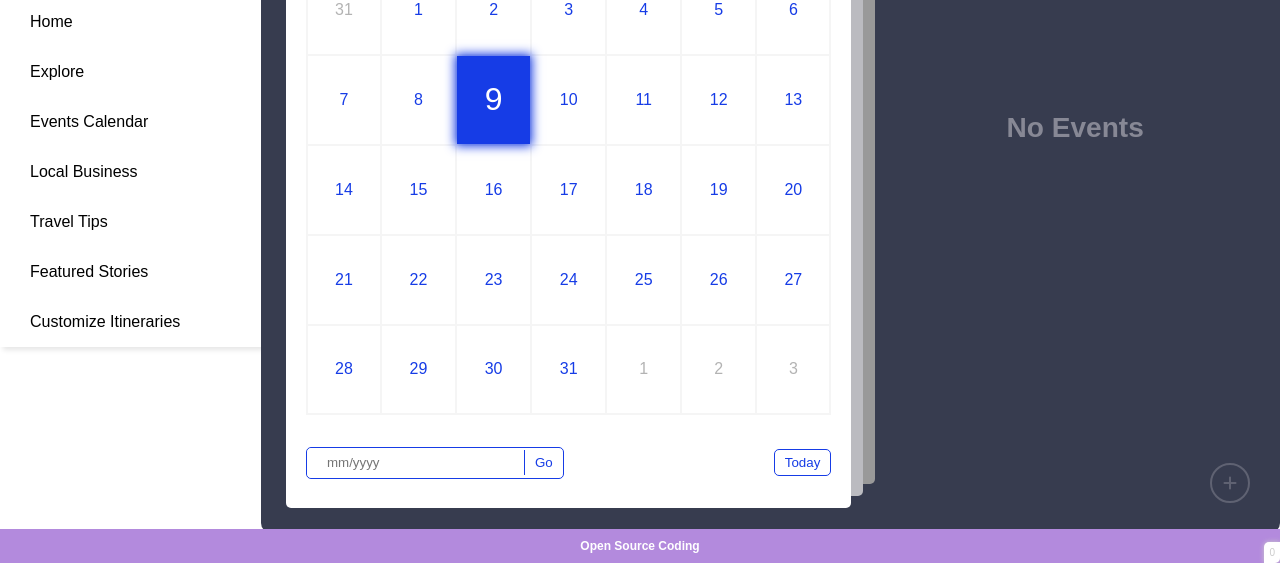
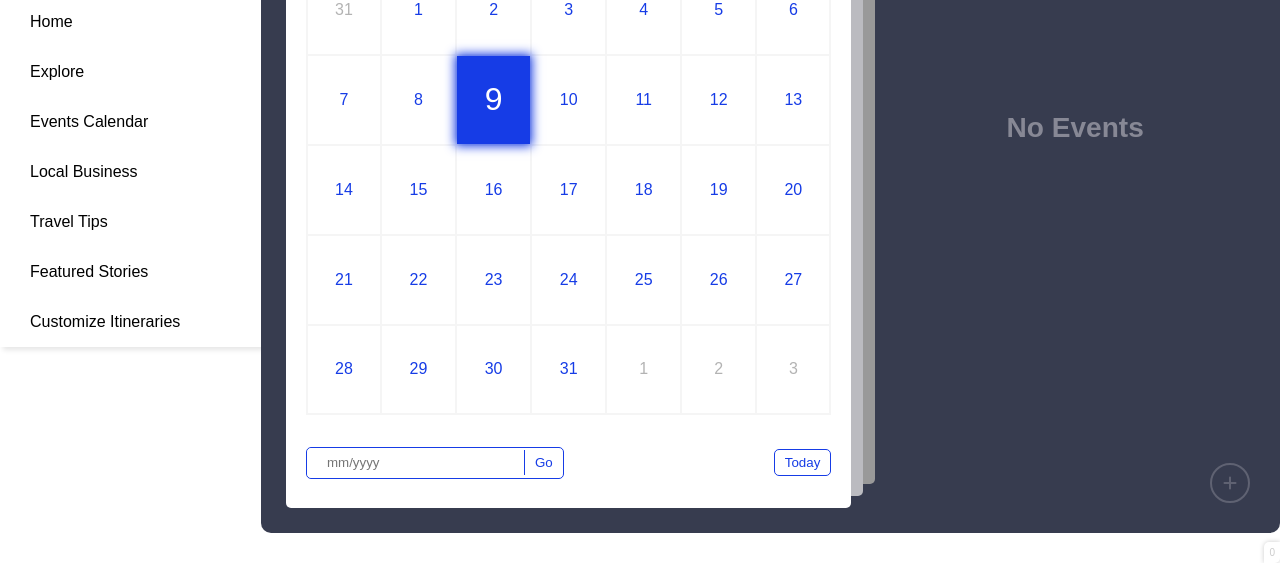
Before and after one commit to Kobs2124/cor-neos.github.io, a plain HTML site: page WEBPAGES/EVENTS CALENDAR.html in a window 1280 px wide. Shown: the part 317-880 px from the top of the page. Drawn offline with Linux system fonts and the light colour scheme.

Commit message:
Update EVENTS CALENDAR.html

```diff
--- a/WEBPAGES/EVENTS CALENDAR.html
+++ b/WEBPAGES/EVENTS CALENDAR.html
@@ -104,12 +104,6 @@
       </button>
     </div>
 
-    <div class="credits">
-      <p>
-        <a href="https://youtu.be/6EVgmpm4z5U" target="_blank">Open Source Coding</a>
-      </p>
-    </div>
-
     <script src="../SCRIPT/eventscalendar.js"></script>
   </body>
 </html>
```
